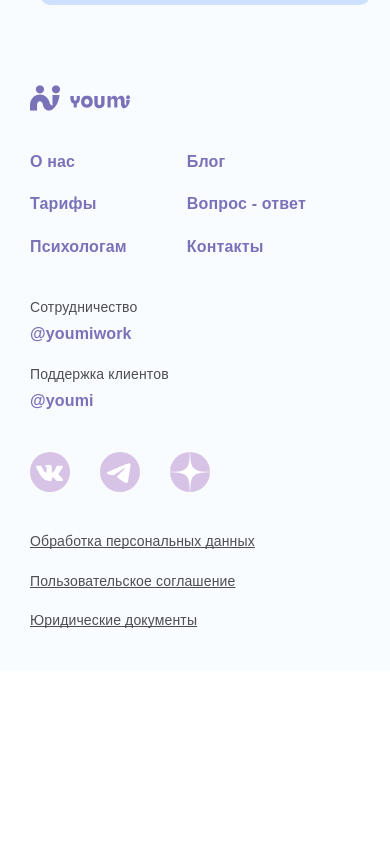
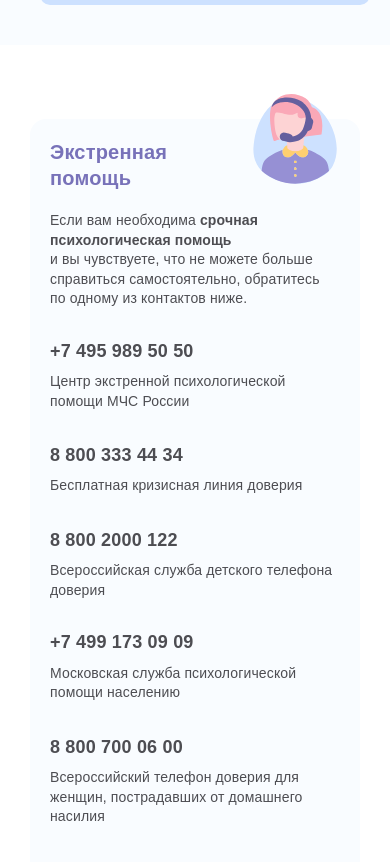
Before and after one commit to IrinaBreus/youmi.io, a website built with Vite: page index.html in a window 390 px wide. Shown: the part 4978-5840 px from the top of the page. Before the commit the page ends 5649 px from the top, so only its background shows below. Built offline with nearby package versions, Linux system fonts and the light colour scheme.

Commit message:
add section assistance

```diff
--- a/index.html
+++ b/index.html
@@ -495,6 +495,41 @@
 			</div>
 		</section>
 
+		<!-- Экстренная помощь -->
+		<section class="assistance">
+			<div class="container">
+				<div class="assistance__wrapper">
+					<h2 class="title-2 assistance__title">Экстренная помощь</h2>
+					<div class="assistance__descr">Если вам необходима <span>срочная психологическая помощь</span>  и&nbsp;вы&nbsp;чувствуете, что не&nbsp;можете больше справиться самостоятельно, обратитесь по&nbsp;одному из&nbsp;контактов ниже.</div>
+					<div class="assistance__img">
+						<img src="/src/img/specialist.svg" alt="оператор">
+					</div>
+					<ul class="assistance__list">
+						<li class="assistance__item">
+							<a href="tel:+74959895050">+7 495 989 50 50</a>
+							<p>Центр экстренной психологической помощи МЧС России</p>
+						</li>
+						<li class="assistance__item">
+							<a href="tel:+78003334434">8 800 333 44 34</a>
+							<p>Бесплатная кризисная линия доверия</p>
+						</li>
+						<li class="assistance__item">
+							<a href="tel:+78002000122">8 800 2000 122</a>
+							<p>Всероссийская служба детского телефона доверия</p>
+						</li>
+						<li class="assistance__item">
+							<a href="tel:+74991730909">+7 499 173 09 09</a>
+							<p>Московская служба психологической помощи населению</p>
+						</li>
+						<div class="assistance__item">
+							<a href="tel:+78007000600">8 800 700 06 00</a>
+							<p>Всероссийский телефон доверия для женщин, пострадавших от домашнего насилия</p>
+						</div>
+					</ul>
+				</div>
+			</div>
+		</section>
+
 		<!-- футер -->
 		<footer class="footer">
 			<div class="container">
--- /dev/null
+++ b/src/sass/blocks/_assistance.scss
@@ -0,0 +1,181 @@
+.assistance {
+    padding: 120px 0;
+    &__wrapper {
+        padding: 55px 30px 72px 100px;
+        background: var(--bg-color);
+        border-radius: 25px;
+        margin-top: 30px;
+        display: grid;
+        grid-template-columns: 1fr 240px;
+        position: relative;
+    }
+    &__title {
+        grid-area: 1 / 1 / 2 / 2;
+        margin-bottom: 20px;
+    }
+    &__descr {
+        grid-area: 2 / 1 / 3 / 2;
+        font-weight: 400;
+        font-size: 20px;
+        line-height: 140%;
+        letter-spacing: 0.01em;
+        color: var(--txt-color);
+        margin-bottom: 50px;
+        span {
+            font-weight: 600;
+        }
+    }
+    &__img {
+        position: absolute;
+        grid-area: 1 / 2 / 3 / 3;
+        width: 240px;
+        height: 240px;
+        top: -85px;
+        img {
+            width: 100%;
+            height: 100%;
+            object-fit: contain;
+        }
+    }
+    &__list {
+        grid-area: 3 / 1 / 4 / 3;
+        column-count: 2;
+        column-gap: 50px;
+    }
+    &__item {
+        margin-bottom: 30px;
+        break-inside: avoid;
+        -webkit-column-break-inside: avoid;
+        page-break-inside: avoid;
+        &:nth-child(3) {
+            margin-bottom: 0;
+        }
+        a {
+            display: block;
+            font-weight: 600;
+            font-size: 24px;
+            line-height: 140%;
+            letter-spacing: 0.01em;
+            margin-bottom: 16px;
+        }
+        p {
+            font-weight: 400;
+            font-size: 20px;
+            line-height: 140%;
+            letter-spacing: 0.01em;
+        }
+    }
+}
+
+@media (max-width: 1200px) {
+    .assistance {
+        &__wrapper {
+            padding: 55px 30px 72px ;
+        }
+        &__list {
+            column-gap: 40px;
+        }
+        &__item {
+            p {
+                font-size: 18px;
+            }
+        }
+    }
+
+}
+
+@media (max-width: 992px) {
+    .assistance {
+        padding: 80px 0;
+        &__wrapper {
+            padding: 40px 30px 60px ;
+            grid-template-columns: 1fr 180px;
+        }
+        &__descr {
+            font-size: 18px;
+        }
+        &__img {
+            width: 180px;
+            height: 180px;
+            top: -64px;
+        }
+        &__list {
+            column-gap: 30px;
+        }
+        &__item {
+            margin-bottom: 32px;
+            a {
+                font-size: 20px;
+                margin-bottom: 8px;
+            }
+            p {
+                font-size: 16px;
+            }
+        }
+    }
+
+}
+
+@media (max-width: 768px) {
+    .assistance {
+        padding: 62px 0;
+        &__wrapper {
+            padding: 40px;
+            border-radius: 18px;
+            grid-template-columns: 1fr 120px;
+        }
+        &__descr {
+            grid-area: 2 / 1 / 3 / 3;
+            margin-bottom: 40px;
+        }
+        &__img {
+            width: 120px;
+            height: 120px;
+            top: -55px;
+        }
+        &__list {
+            column-count: 1;
+        }
+        &__item {
+            width: 75%;
+            &:nth-child(3) {
+                margin-bottom: 30px;
+            }
+        }
+    }
+
+}
+
+@media (max-width: 576px) {
+    .assistance {
+        padding: 50px 0;
+        &__wrapper {
+            padding: 20px;
+            border-radius: 16px;
+            margin-top: 24px;
+            grid-template-columns: 1fr 90px;
+        }
+        &__descr {
+            font-size: 14px;
+            margin-bottom: 30px;
+        }
+        &__img {
+            position: absolute;
+            grid-area: 1 / 2 / 2 / 3;
+            width: 90px;
+            height: 90px;
+            top: -45px;
+        }
+        &__item {
+            width: 100%;
+            a {
+                font-size: 18px;
+                margin-bottom: 8px;
+            }
+            p {
+                font-size: 14px;
+            }
+        }
+    }
+
+}
--- a/src/sass/blocks/_header.scss
+++ b/src/sass/blocks/_header.scss
@@ -40,7 +40,7 @@
     &__support-chat {
         position: absolute;
         right: 0;
-        bottom: -88px;
+        bottom: -68px;
         cursor: pointer;
         transition: all .3s;
         width: 40px;
@@ -91,7 +91,7 @@
             font-size: 18px;
         }
         &__support-chat {
-            bottom: -68px;
+            bottom: -48px;
         }
     }
 }
@@ -147,8 +147,7 @@
             font-size: 14px;
         }
         &__support-chat {
-            bottom: -78px;
-
+            bottom: -58px;
         }
     }
 }
--- a/src/sass/style.scss
+++ b/src/sass/style.scss
@@ -22,3 +22,4 @@
 @use 'blocks/four-steps';
 @use 'blocks/faq';
 @use 'blocks/care';
+@use 'blocks/assistance';
```
Also changed, not shown: src/img/specialist.svg (added).
